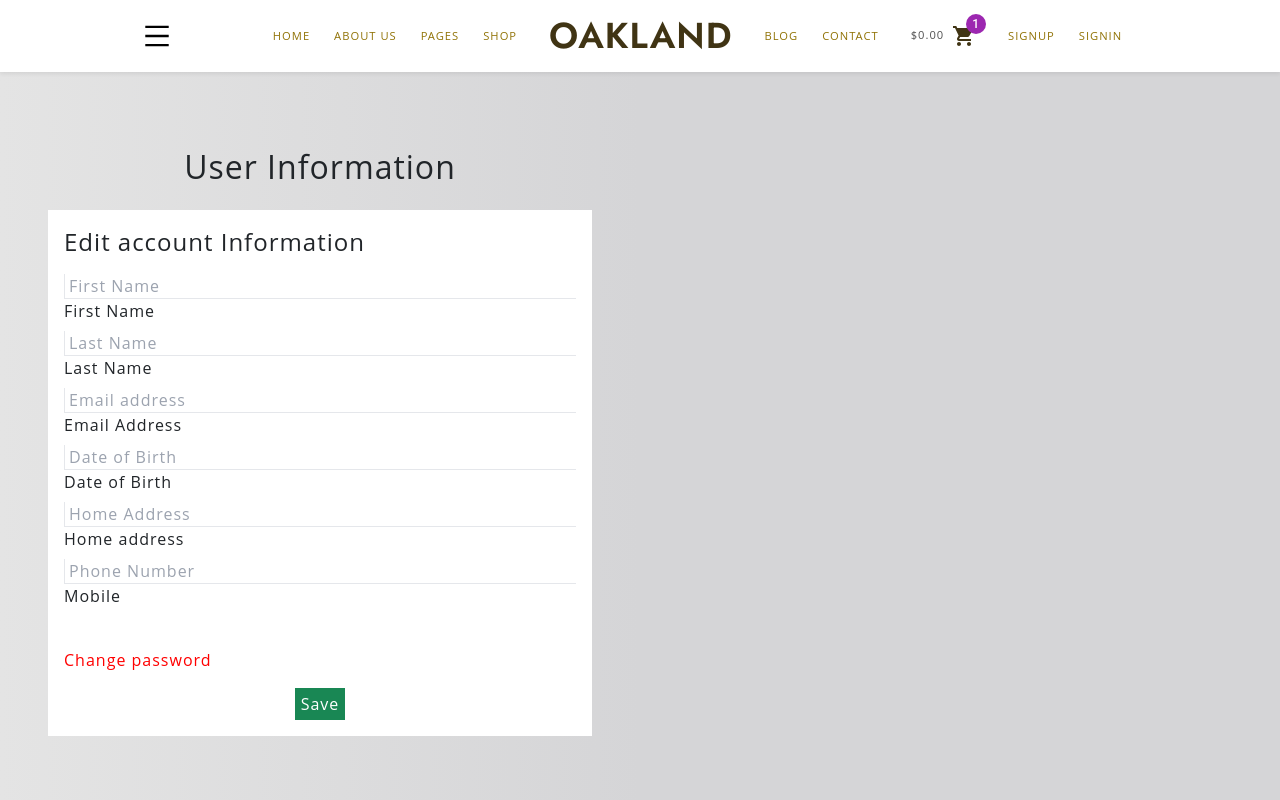
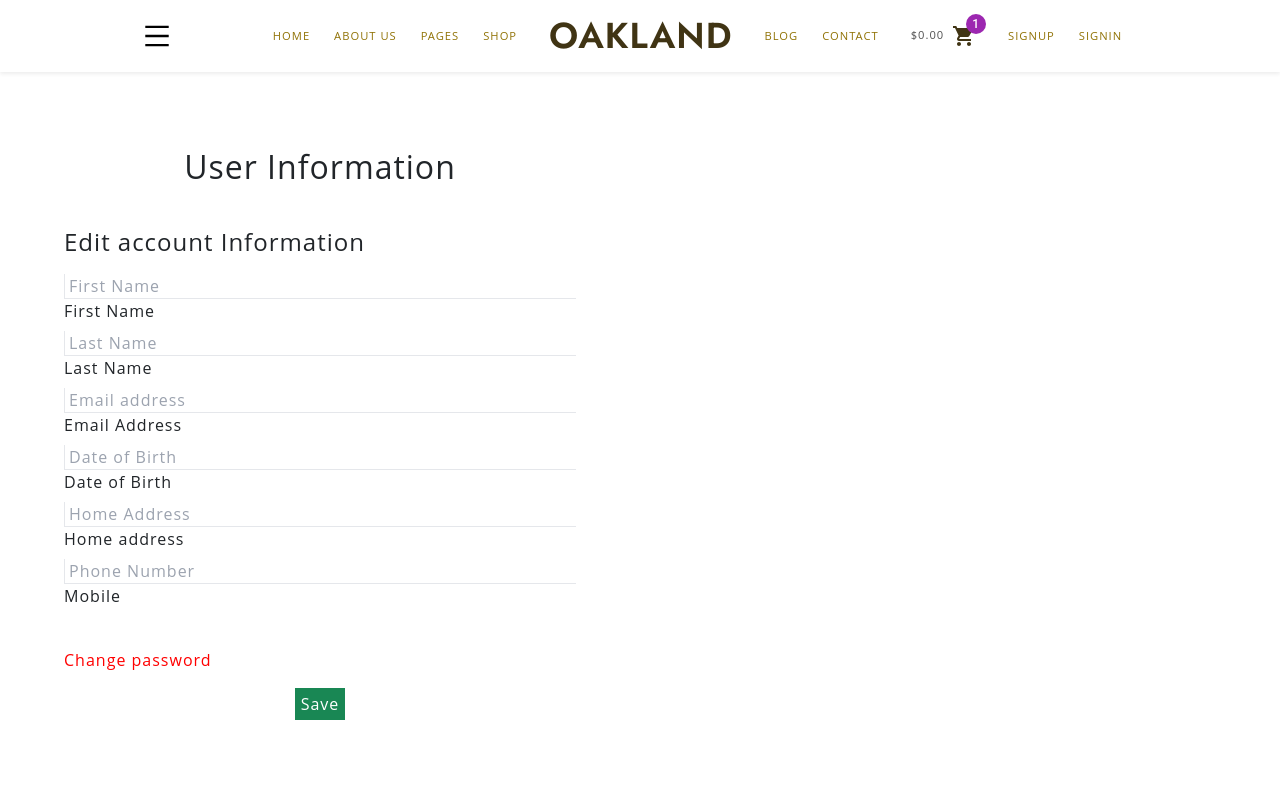
Before and after one commit to yomCode/Maplewood-furniture-store-fe, a React (Create React App) app: page /accountInfo in a window 1280 px wide. Shown: the top 800 px of the page. Built offline with nearby package versions, Linux system fonts and the light colour scheme.

Commit message:
changes added

```diff
--- /dev/null
+++ b/src/screens/Login/FormLogin.jsx
@@ -0,0 +1 @@
+import "./Login.css";
--- a/src/screens/Signup/FormSignUp.js
+++ b/src/screens/Signup/FormSignUp.js
@@ -41,8 +41,9 @@ const Signup = () => {
         <div className="signregister">
           <div className="signup_col_1">
             <form
-              id="form"
-              className="signup_flex flex_col"
+              // id="form"
+              className="signupForm "
+              // className="signup_flex flex_col"
               // onSubmit={handleSubmit(onSubmit)}
             >
               <h2 className="signup_h2">Sign Up</h2>
--- a/src/screens/Signup/Signup.css
+++ b/src/screens/Signup/Signup.css
@@ -8,21 +8,6 @@
   /* outline: orange; */
 }
 
-body {
-  background: #7a7a7a; /* fallback for old browsers */
-  background: -webkit-linear-gradient(
-    to right,
-    #d5d5d7,
-    #d5d5d7,
-    #909093
-  ); /* Chrome 10-25, Safari 5.1-6 */
-  background: linear-gradient(
-    to right,
-    #e4e4e4,
-    #d5d5d7,
-    #d5d5d7
-  ); /* W3C, IE 10+/ Edge, Firefox 16+, Chrome 26+, Opera 12+, Safari 7+ */
-}
 
 .signup_bg_image {
   display: flex;
@@ -89,16 +74,20 @@ a:hover {
   color: #483a01;
 }
 
-#form {
+.signupForm {
+  display: flex;
+  flex-direction: column;
   box-shadow: 0px 0 30px rgba(159, 164, 172, 0.538);
   padding: 1.5rem;
   max-width: 400px;
   width: 100vw;
   margin: 0.7em auto;
   background-color: white;
+  gap: 0.6rem;
 }
 
-#form > input,
+
+.signupForm > input,
 .signup_btn {
   border: 1px solid #e9e7e7;
   padding: 0.5em 1em;
@@ -107,7 +96,8 @@ a:hover {
   box-shadow: 0px 0 30px rgba(1, 41, 112, 0.1);
 }
 
-#form > select {
+
+.signupForm > select {
   border: 1px solid #e9e7e7;
   padding: 0.7em 1em;
 
@@ -115,7 +105,8 @@ a:hover {
   box-shadow: 0px 0 30px rgba(1, 41, 112, 0.1);
 }
 
-#form > input:focus {
+
+.signupForm> input:focus {
   outline: none;
 }
 
@@ -126,7 +117,8 @@ input[type="date"]::before {
 input[type="date"]:focus::before {
   content: "" !important;
 }
-#form > .signup_btn {
+
+.signupForm > .signup_btn {
   background-color: #292929;
   color: #e9ecef;
   font-size: 1em;
```
Also changed, not shown: src/screens/Login/Login.css (added).
